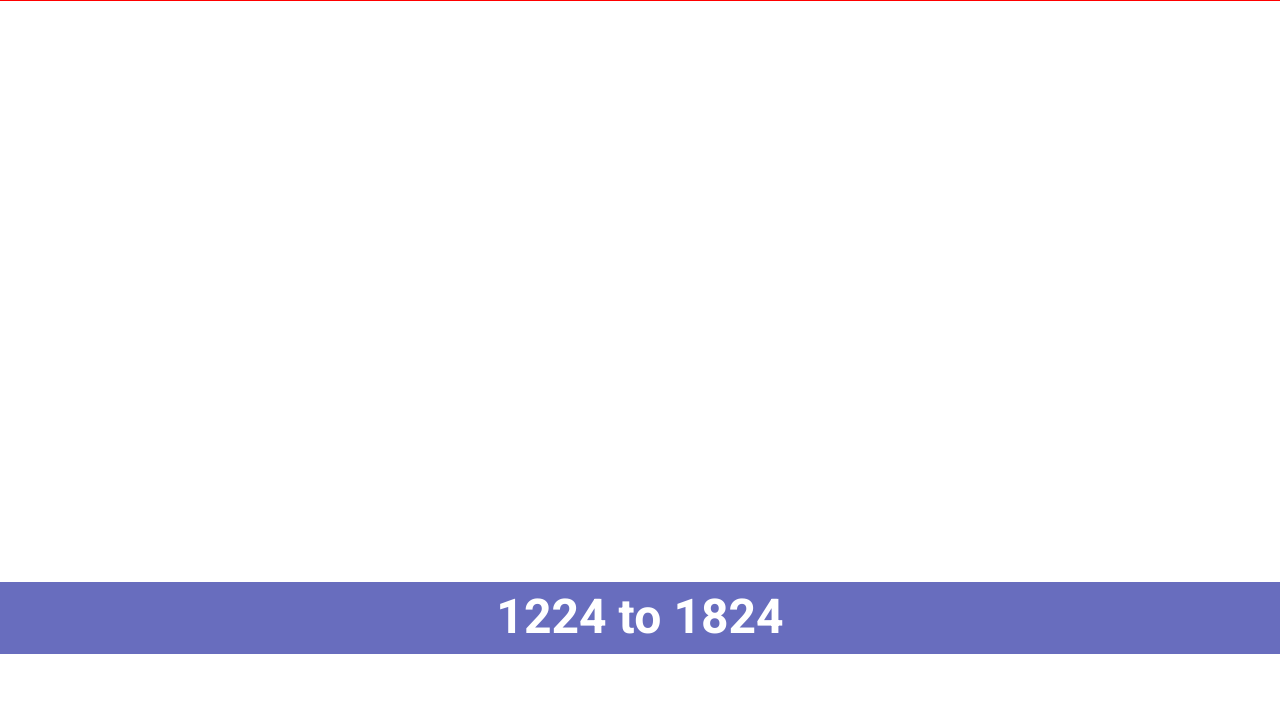
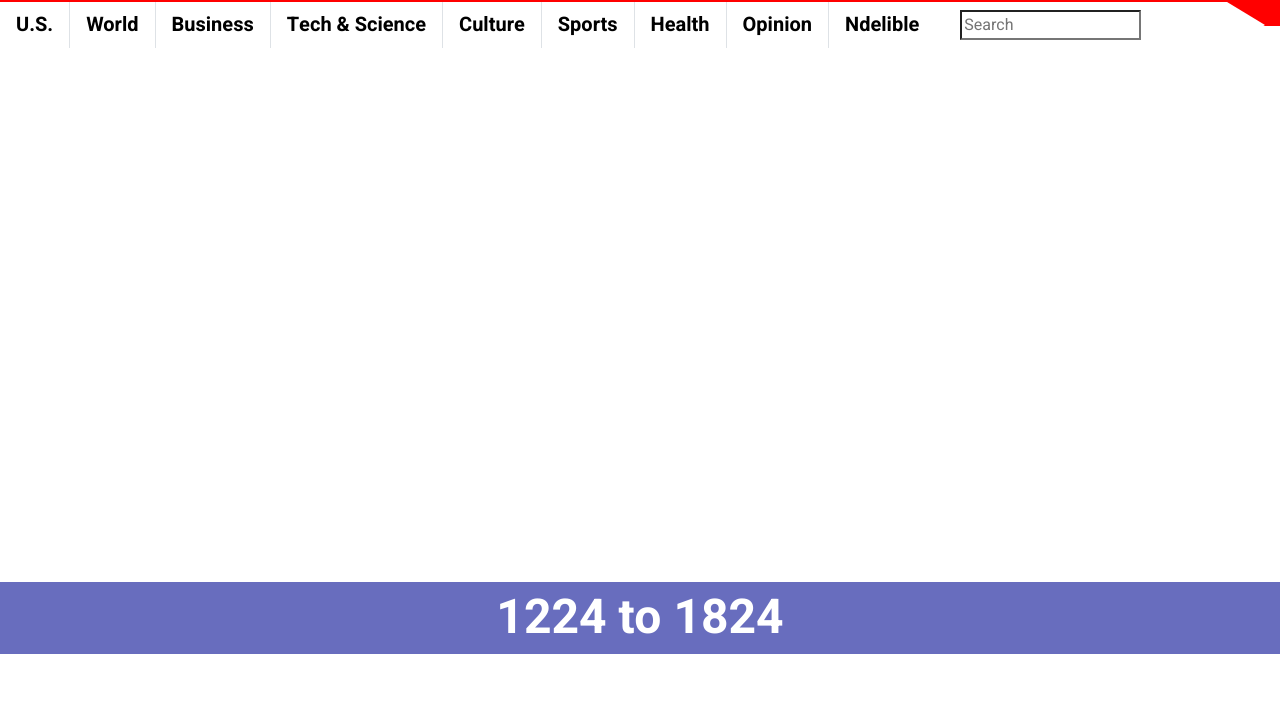
Before and after one commit to NaguiHW/using_bootstrap, a plain HTML site: page index.html in a window 1280 px wide. Shown: the part 86-800 px from the top of the page. Drawn offline with nearby package versions, Linux system fonts and the light colour scheme.

Commit message:
finish the navigation menu bar

```diff
--- a/index.html
+++ b/index.html
@@ -24,7 +24,22 @@
     </div>
 
     <!-- Navigation Menu -->
-    <div class="container nav-menu"></div>
+    <div class="container nav-menu">
+        <ul class="nav">
+            <li class="nav-item"><a href="#" class="nav-link border-right"><b>U.S.</b></a></li>
+            <li class="nav-item"><a href="#" class="nav-link border-right"><b>World</b></a></li>
+            <li class="nav-item"><a href="#" class="nav-link border-right"><b>Business</b></a></li>
+            <li class="nav-item"><a href="#" class="nav-link border-right"><b>Tech & Science</b></a></li>
+            <li class="nav-item"><a href="#" class="nav-link border-right"><b>Culture</b></a></li>
+            <li class="nav-item"><a href="#" class="nav-link border-right"><b>Sports</b></a></li>
+            <li class="nav-item"><a href="#" class="nav-link border-right"><b>Health</b></a></li>
+            <li class="nav-item"><a href="#" class="nav-link border-right"><b>Opinion</b></a></li>
+            <li class="nav-item"><a href="#" class="nav-link"><b>Ndelible</b></a></li>
+            <form action="#" class="form-inline">
+                <input type="search" placeholder="Search">
+            </form>
+        </ul>
+    </div>
 
     <script src="https://code.jquery.com/jquery-3.3.1.slim.min.js" integrity="sha384-q8i/X+965DzO0rT7abK41JStQIAqVgRVzpbzo5smXKp4YfRvH+8abtTE1Pi6jizo" crossorigin="anonymous"></script>
     <script src="https://cdnjs.cloudflare.com/ajax/libs/popper.js/1.14.7/umd/popper.min.js" integrity="sha384-UO2eT0CpHqdSJQ6hJty5KVphtPhzWj9WO1clHTMGa3JDZwrnQq4sF86dIHNDz0W1" crossorigin="anonymous"></script>
--- a/style/style.css
+++ b/style/style.css
@@ -13,6 +13,7 @@ body{
 .header {
     background-color: red;
     max-width: 1310px !important;
+    padding-bottom: 25px;
 }
 
 .nw-main-logo {
@@ -52,7 +53,68 @@ body{
     color: white;
 }
 
+/* -------------------------------------- */
+/* ---------   NAVIGATION MENU   -------- */
+/* -------------------------------------- */
+
+.nav-menu{
+    max-width: 1310px !important;
+    margin-top: -24px;
+    padding-left: 0 !important;
+}
+
+.nav {
+    background-color: white;
+    clip-path: polygon(0% 0%, 97% 0%, 100% 50%, 97% 100%, 0% 100%);
+}
+
+.nav-link {
+    color: black;
+    font-size: 20px;
+}
+
+.nav-link:hover {
+    color: red;
+}
+
+.border-right{
+    border-right: 1px solid gray;
+}
+
+.form-inline{
+    margin-left: 25px;
+}
+
+/* -------------------------------------- */
+/* -----------   MEDIA QUERY   ---------- */
+/* -------------------------------------- */
+
+@media only screen and (max-width:1200px){
+
+    /* -------------------------------------- */
+    /* ---------   NAVIGATION MENU   -------- */
+    /* -------------------------------------- */
+
+    .nav-link {
+        padding: 5px 8px !important;
+    }
+
+    .form-inline{
+        margin-left: 5px;
+    }
+
+}
+
 @media only screen and (max-width: 990px){
+
+    /* -------------------------------------- */
+    /* -------------   HEADER   ------------- */
+    /* -------------------------------------- */
+
+    .header{
+        padding-bottom: 0;
+    }
+
     .row div:nth-of-type(1){
         display: none;
     }
@@ -68,4 +130,12 @@ body{
     .header-right{
         margin: 3px auto;
     }
+
+    /* -------------------------------------- */
+    /* ---------   NAVIGATION MENU   -------- */
+    /* -------------------------------------- */
+
+    .nav-menu{
+        display: none;
+    }
 }
```
